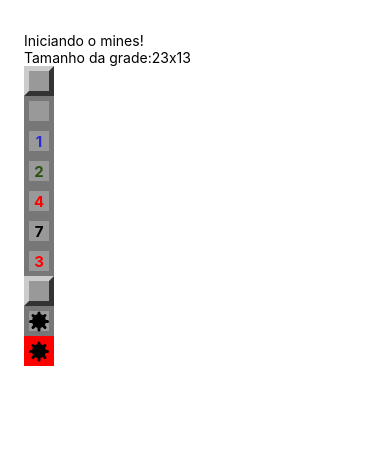
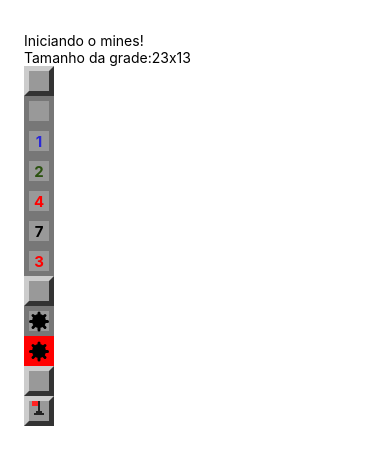
Before and after one commit to JoaoChi/CampoMinado, a React Native app: screen / in a window 390 px wide. Shown: the top 464 px of the page. Built offline with nearby package versions, Linux system fonts and the light colour scheme.

Commit message:
Criada e adicionada flag

```diff
--- a/App.js
+++ b/App.js
@@ -30,6 +30,8 @@
         <Field mined />
         <Field mined opened />
         <Field mined opened exploded />
+        <Field flagged opened/>
+        <Field flagged />
       </View>
     );
   }
--- a/src/components/Field.js
+++ b/src/components/Field.js
@@ -2,13 +2,15 @@
 import { Text, View, StyleSheet } from "react-native";
 import params from "../params";
 import Mine from "./Mine";
+import Flag from "./Flag";
 
 export default props => {
-    const { mined, opened, nearMines, exploded } = props
+    const { mined, opened, nearMines, exploded, flagged } = props
 
     const styleField = [styles.field]
     if (opened) styleField.push(styles.opened)
     if (exploded) styleField.push(styles.exploded)
+    if (flagged) styleField.push(styles.flagged, styles.regular)
     if (styleField.length === 1) styleField.push(styles.regular)
 
     let color = null
@@ -25,6 +27,7 @@
                 <Text style={[styles.label, { color: color }]}>
                     {nearMines}</Text> : false}
             {mined && opened ? <Mine /> : false}
+            {flagged && !opened ? <Flag /> : false}
         </View>
     )
 }
--- /dev/null
+++ b/src/components/Flag.js
@@ -0,0 +1,49 @@
+import React from "react";
+import { View, StyleSheet } from "react-native";
+
+export default props => {
+    return (
+        <View style={styles.container}>
+            <View style={styles.flagpole}/>
+            <View style={styles.flag}/>
+            <View style={styles.base1}/>
+            <View style={styles.base2}/>
+        </View>
+    )
+}
+
+const styles = StyleSheet.create({
+    container: {
+        marginTop: '2',
+    },
+    flagpole: {
+        position: 'absolute',
+        height: 14,
+        width: 2,
+        backgroundColor: '#222',
+        marginLeft: 9,
+    },
+    flag: {
+        position: 'absolute',
+        height: 5,
+        width: 6,
+        backgroundColor: '#F22',
+        marginLeft: 3,
+    },
+    base1: {
+        position: 'absolute',
+        height: 2,
+        width: 6,
+        backgroundColor: '#222',
+        marginLeft: 7,
+        marginTop: 10,
+    },
+    base2: {
+        position: 'absolute',
+        height: 2,
+        width: 10,
+        backgroundColor: '#222',
+        marginLeft: 5,
+        marginTop: 12,
+    }
+})
```
